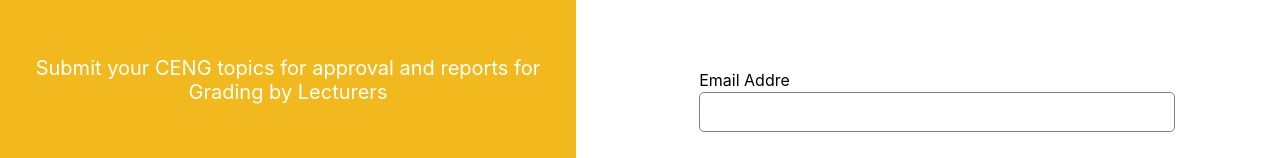
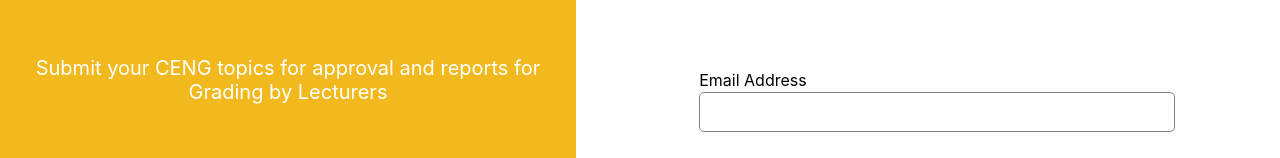
Before and after one commit to tariqsulley/ceng, a React (Vite) app: page / in a window 1280 px wide. Shown: the part 230-388 px from the top of the page. Built offline with nearby package versions, Linux system fonts and the light colour scheme.

Commit message:
minimal changes

```diff
--- a/src/pages/Login.jsx
+++ b/src/pages/Login.jsx
@@ -40,7 +40,7 @@ const Login =()=>{
                </div>
                <form label="login-form" className="form">
                 <div className="Email-Field">
-                     <div className="Email-Txt">Email Addre </div>
+                     <div className="Email-Txt">Email Address </div>
                      <div className="Email-Wrapper">
                      <div> {emailError == null? "":(emailError == true ?
                      <ErrorOutlineIcon className="Icon" style={{fontSize:30,color:"red"}}/>:
```
